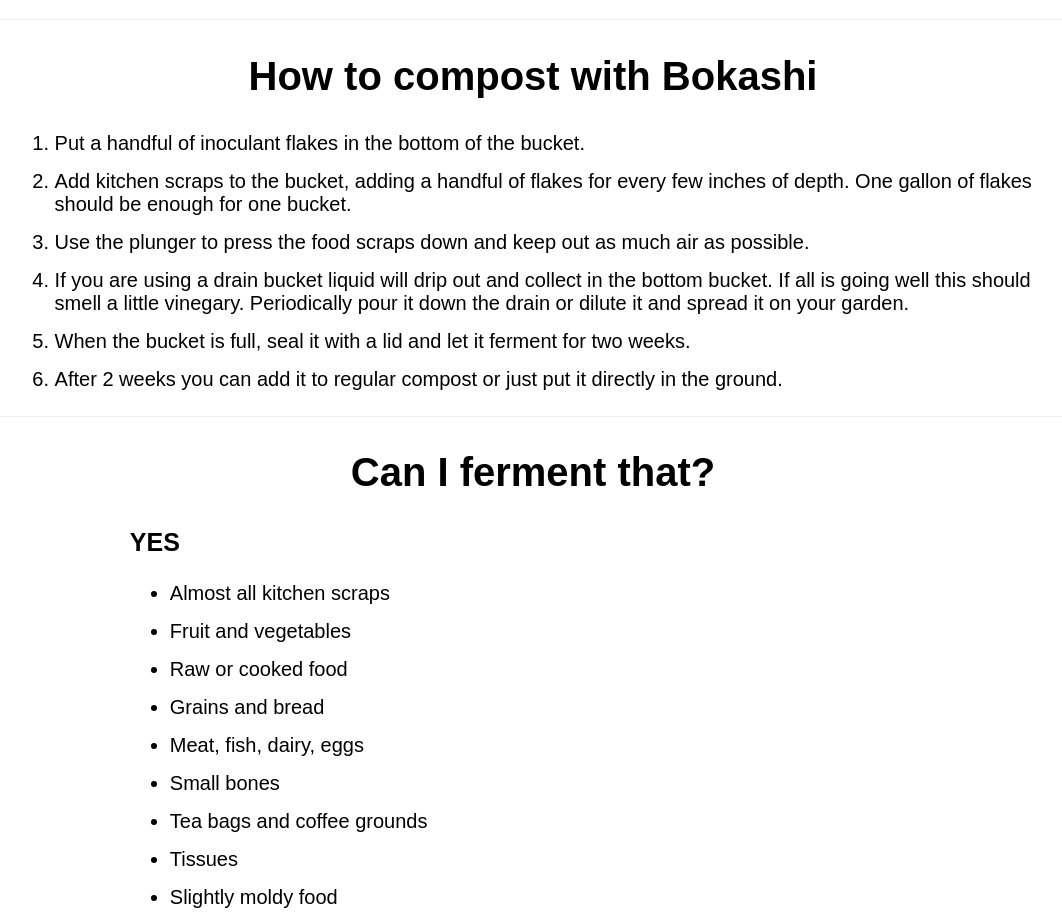
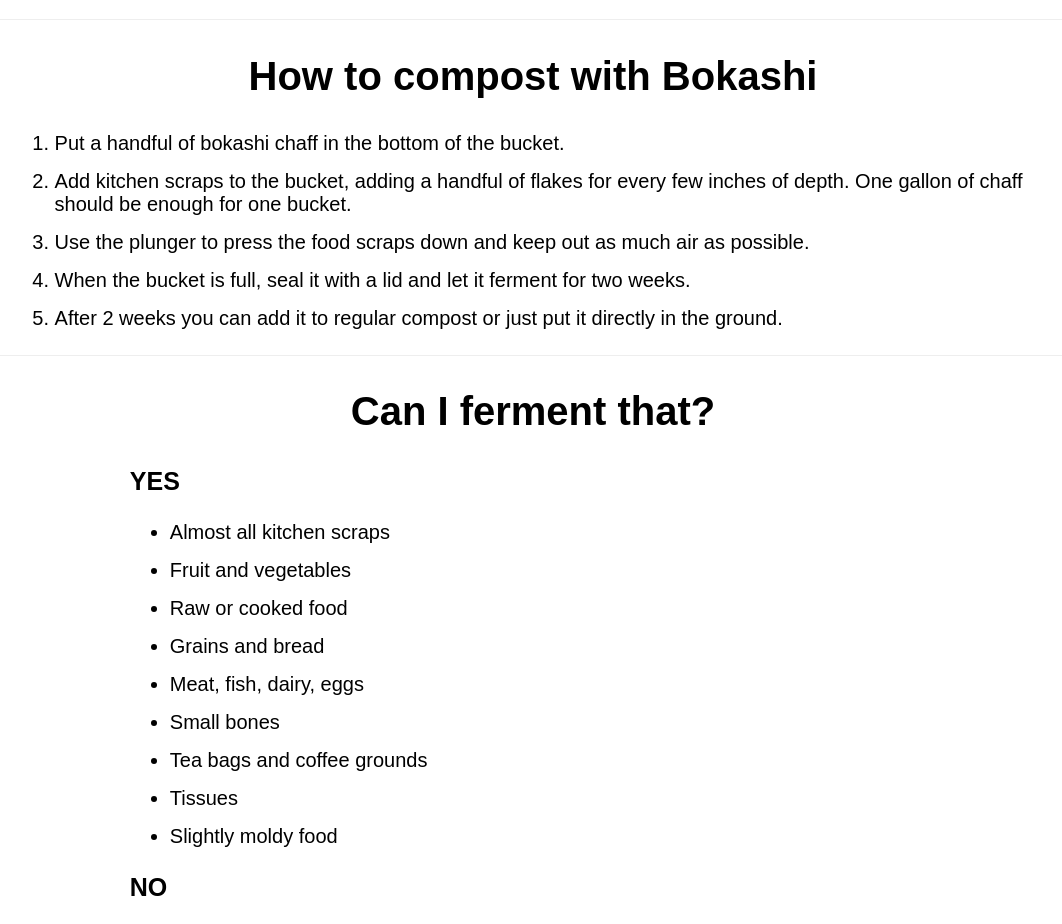
Before and after one commit to leddins/bokashi.press, a plain HTML site: page index.html in a window 1280 px wide. Shown: the part 840-1764 px from the top of the page, without its empty margins (107-1169 px from the left). Drawn offline with Linux system fonts and the light colour scheme.

Commit message:
Update index.html

```diff
--- a/index.html
+++ b/index.html
@@ -14,10 +14,9 @@
     <hr>
     <h2>How to compost with Bokashi</h2>
     <ol>
-      <li>Put a handful of inoculant flakes in the bottom of the bucket.</li>
-      <li>Add kitchen scraps to the bucket, adding a handful of flakes for every few inches of depth. One gallon of flakes should be enough for one bucket.</li>
+      <li>Put a handful of bokashi chaff in the bottom of the bucket.</li>
+      <li>Add kitchen scraps to the bucket, adding a handful of flakes for every few inches of depth. One gallon of chaff should be enough for one bucket.</li>
       <li>Use the plunger to press the food scraps down and keep out as much air as possible.</li>
-      <li>If you are using a drain bucket liquid will drip out and collect in the bottom bucket. If all is going well this should smell a little vinegary. Periodically pour it down the drain or dilute it and spread it on your garden.</li>
       <li>When the bucket is full, seal it with a lid and let it ferment for two weeks.</li>
       <li>After 2 weeks you can add it to regular compost or just put it directly in the ground.</li>
     </ol>
```
